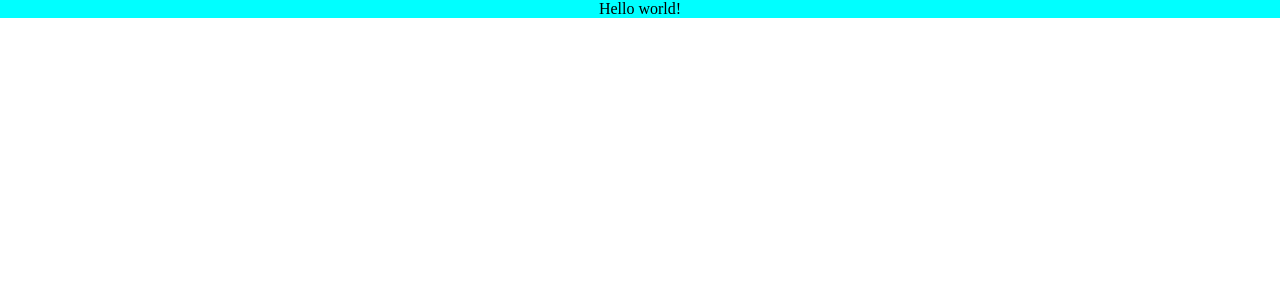
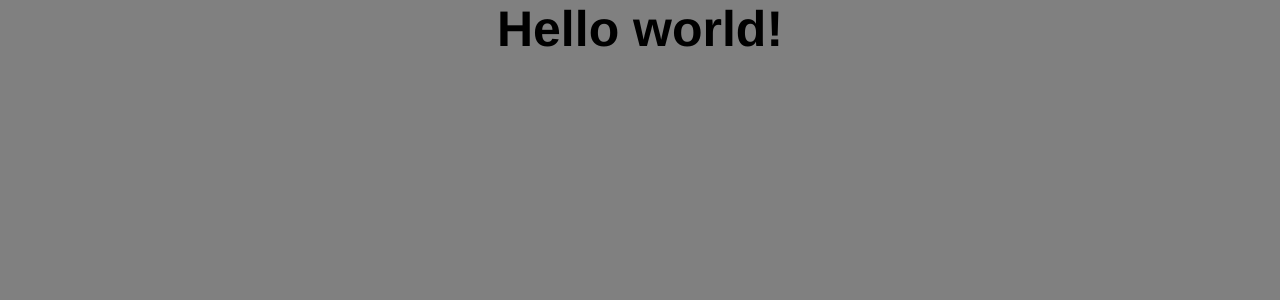
Before and after one commit to jonathan-ramirez-nunez/Actively, a React app in the folder frontend/: page / in a window 1280 px wide. Shown: the top 300 px of the page. Built offline with nearby package versions, Linux system fonts and the light colour scheme.

Commit message:
organized components (index -> Root -> App -> HomePage)

```diff
--- a/frontend/src/components/App.jsx
+++ b/frontend/src/components/App.jsx
@@ -1,13 +1,20 @@
-import React, { Component } from 'react';
+import React from 'react';
+import HomePage from "./HomePage/HomePage";
+import { Routes, Route } from "react-router-dom";
 
 
 function App() {
 
     return (
+        <Routes>
+            <Route path='/' element={<HomePage />}></Route>
+        </Routes>
+    )
+    /* return (
         <div>
             <h1>Hello world!</h1>
         </div>
-    )
+    ) */
 }
 
 export default App;
--- a/frontend/src/components/HomePage/HomePage.jsx
+++ b/frontend/src/components/HomePage/HomePage.jsx
@@ -0,0 +1,12 @@
+import React from 'react';
+
+function HomePage() {
+
+    return (
+        <div>
+            <h1>Hello world!</h1>
+        </div>
+    )
+}
+
+export default HomePage;
--- a/frontend/src/components/Root.jsx
+++ b/frontend/src/components/Root.jsx
@@ -1,10 +1,13 @@
 import React from "react";
 import App from "./App";
+import { BrowserRouter as Router} from "react-router-dom";
 
 function Root(){
 
     return (
-        <App />
+        <Router>
+            <App />
+        </Router>
     );
 }
 
--- a/frontend/static/home_page.scss
+++ b/frontend/static/home_page.scss
@@ -1,6 +1,11 @@
-#root {
-    background:aqua;
+body {
+    background:gray;
+}
+h1 {
+    background:gray;
     display: flex;
     justify-content: center;
-    size: 100;
+    font-size: 50px;
+    font-weight: bold;
+    font-family: Helvetica;
 }
```
